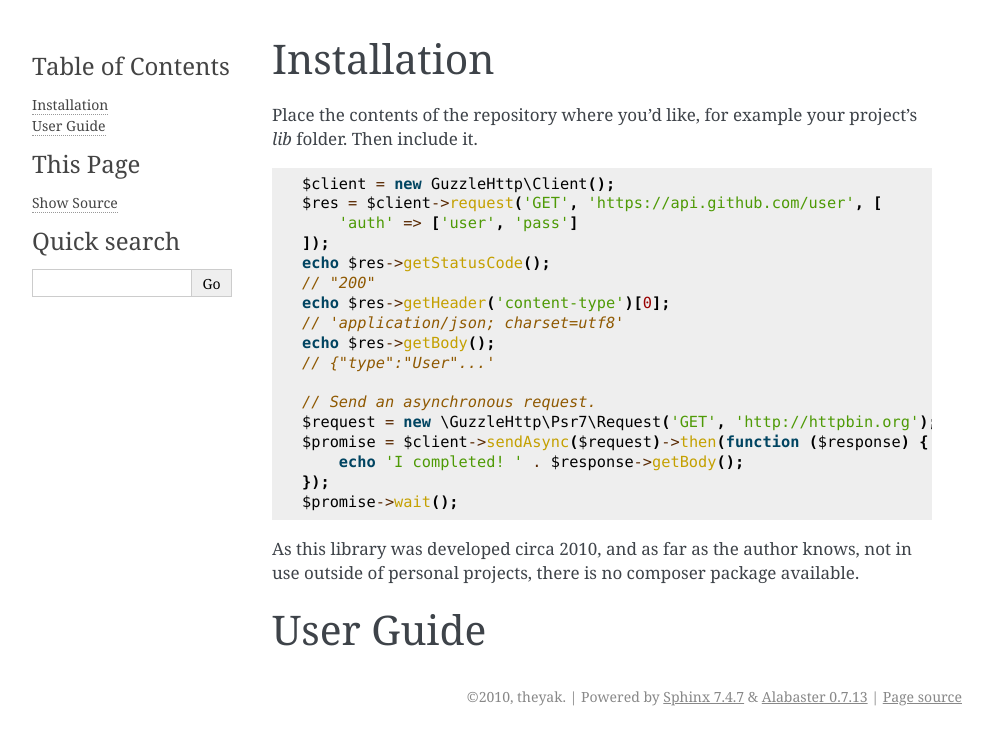
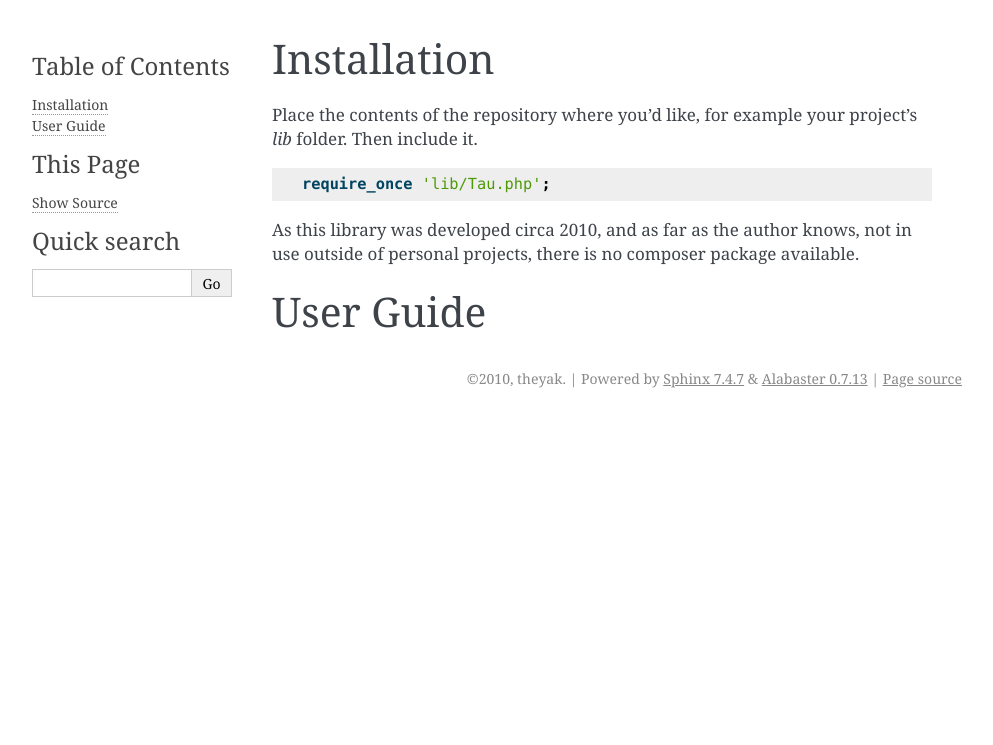
Before and after one commit to theyak/Tau, a Sphinx documentation site: the page built from docs/index.rst, in a window 1280 px wide. Shown: the top 745 px of the page, without its empty margins (148-1141 px from the left). Built offline with Sphinx 7.4.7, drawn with Linux system fonts in a browser that asks for light colours; pages that are not in the unit, such as notebooks, are missing from menus.

Commit message:
Update index.rst

```diff
--- a/docs/index.rst
+++ b/docs/index.rst
@@ -7,23 +7,7 @@ Place the contents of the repository where you'd like, for example your project'
 
 .. code-block:: php
 
-    $client = new GuzzleHttp\Client();
-    $res = $client->request('GET', 'https://api.github.com/user', [
-        'auth' => ['user', 'pass']
-    ]);
-    echo $res->getStatusCode();
-    // "200"
-    echo $res->getHeader('content-type')[0];
-    // 'application/json; charset=utf8'
-    echo $res->getBody();
-    // {"type":"User"...'
-
-    // Send an asynchronous request.
-    $request = new \GuzzleHttp\Psr7\Request('GET', 'http://httpbin.org');
-    $promise = $client->sendAsync($request)->then(function ($response) {
-        echo 'I completed! ' . $response->getBody();
-    });
-    $promise->wait();
+    require_once 'lib/Tau.php';
 
 
 As this library was developed circa 2010, and as far as the author knows, not in use outside of personal
```
